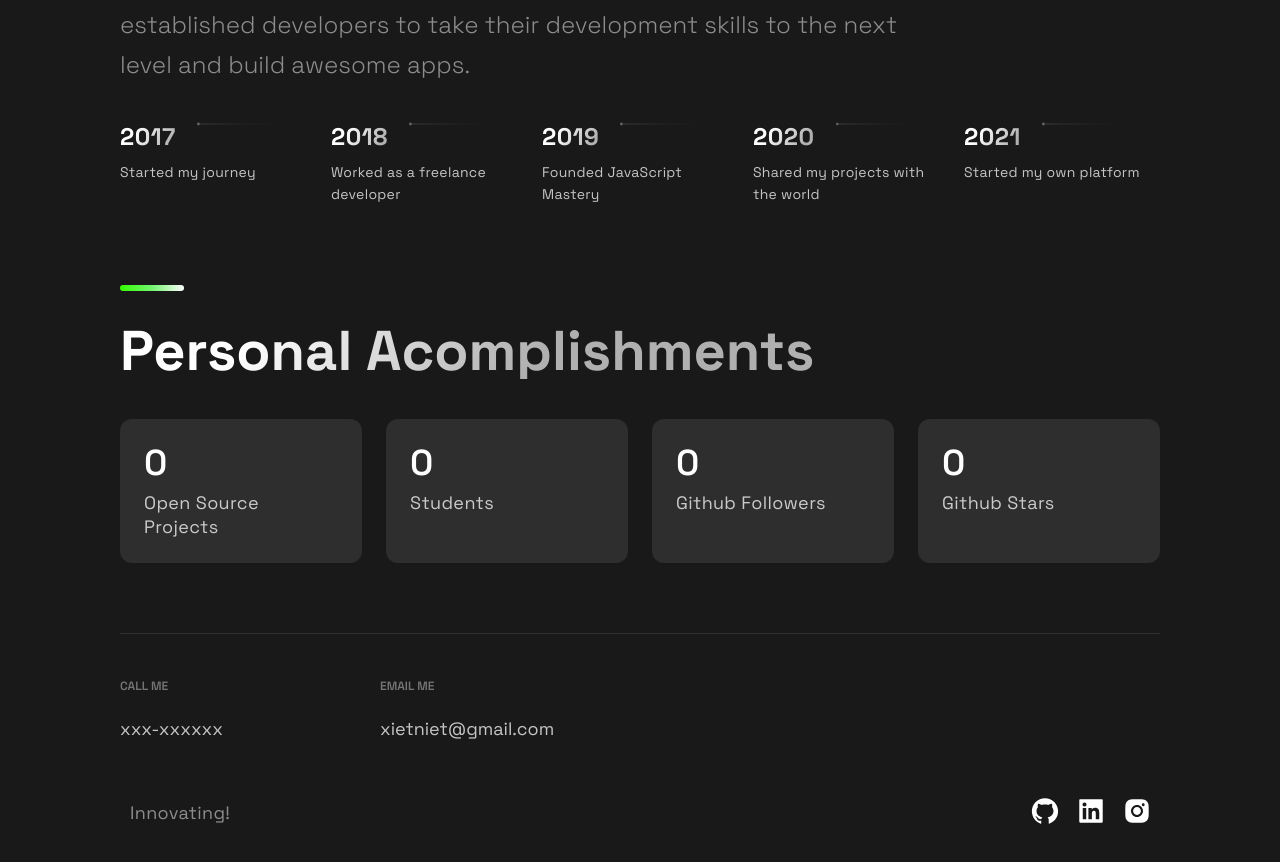
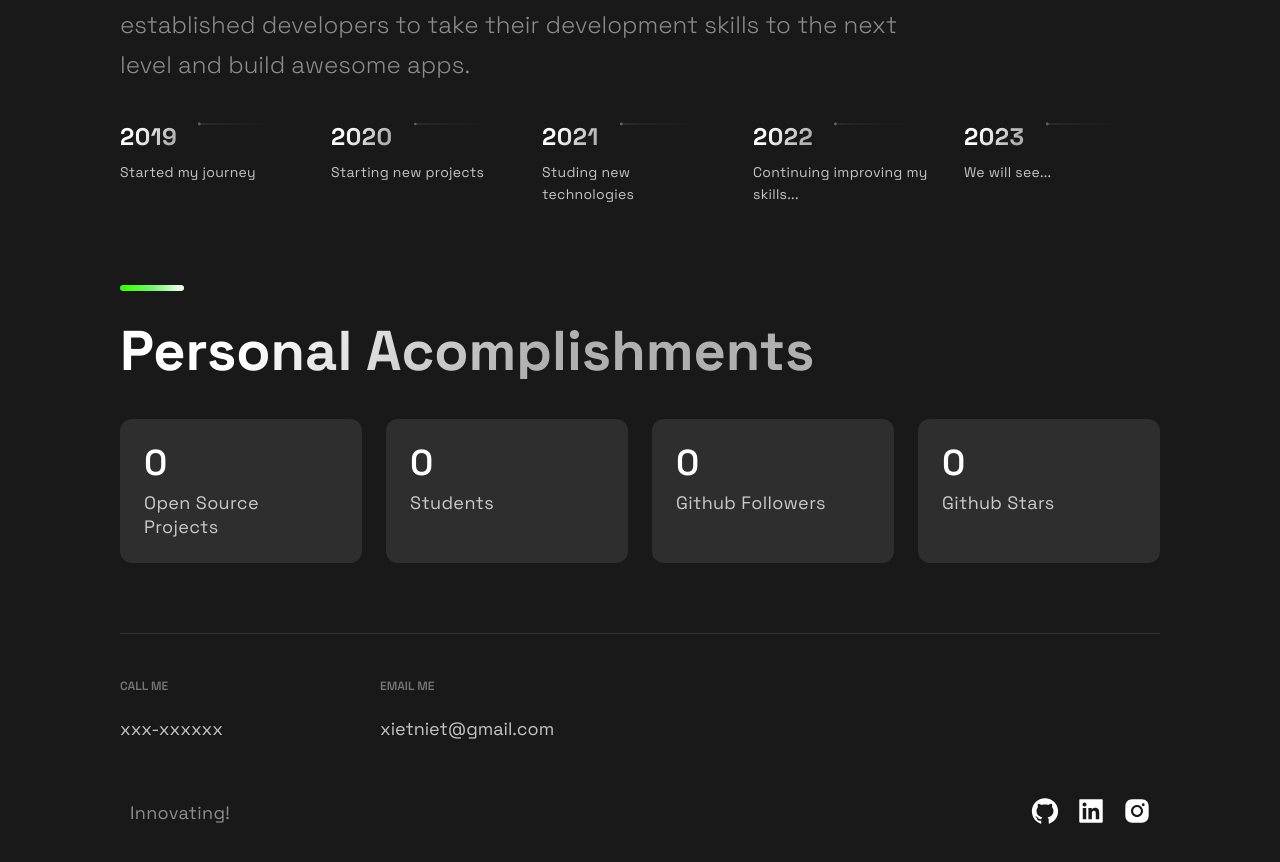
Before and after one commit to Xiet-Dev/Portfolio-Xiet, a Next.js app: page / in a window 1280 px wide. Shown: the part 2848-3710 px from the top of the page. Built offline with nearby package versions, Linux system fonts and the light colour scheme.

Commit message:
Update constants.js

```diff
--- a/src/constants/constants.js
+++ b/src/constants/constants.js
@@ -38,9 +38,9 @@ export const projects = [
 ];
 
 export const TimeLineData = [
-  { year: 2017, text: 'Started my journey', },
-  { year: 2018, text: 'Worked as a freelance developer', },
-  { year: 2019, text: 'Founded JavaScript Mastery', },
-  { year: 2020, text: 'Shared my projects with the world', },
-  { year: 2021, text: 'Started my own platform', },
+  { year: 2019, text: 'Started my journey', },
+  { year: 2020, text: 'Starting new projects', },
+  { year: 2021, text: 'Studing new technologies', },
+  { year: 2022, text: 'Continuing improving my skills...', },
+  { year: 2023, text: 'We will see...', },
 ];
```
